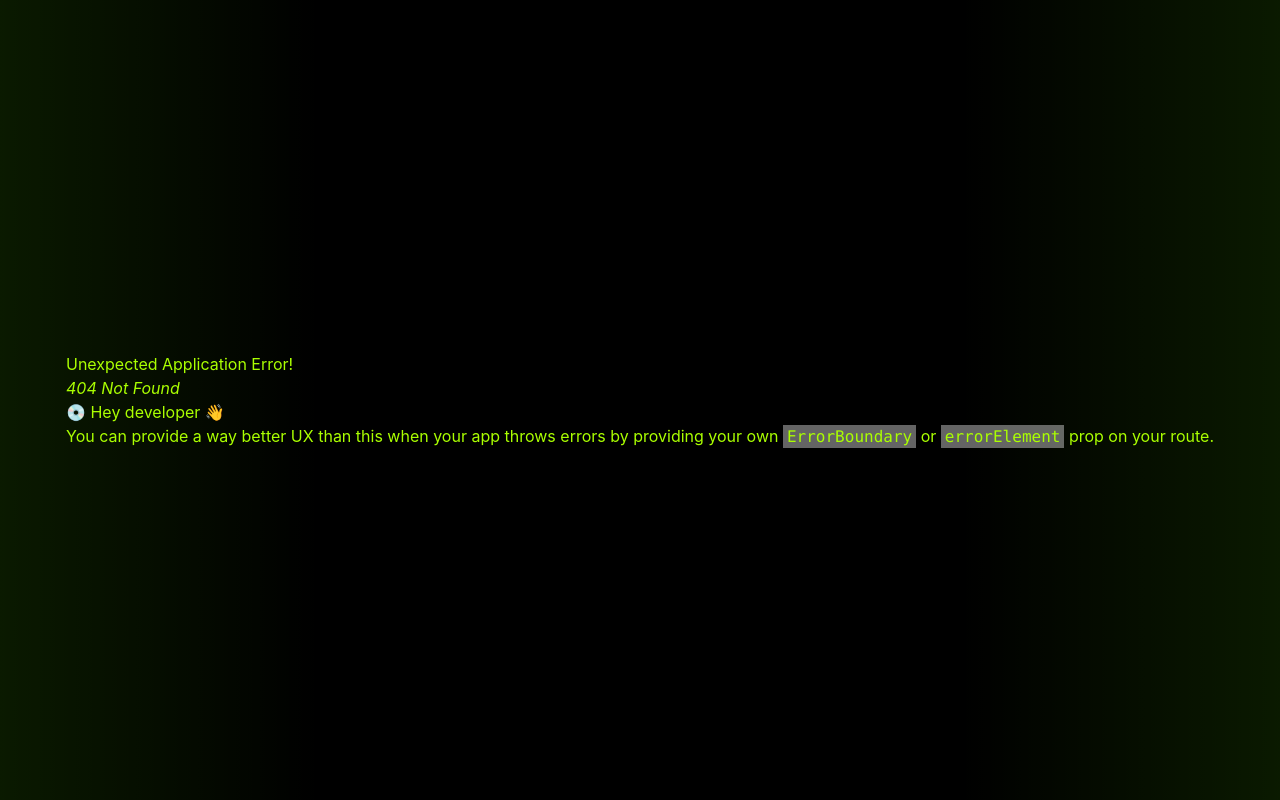
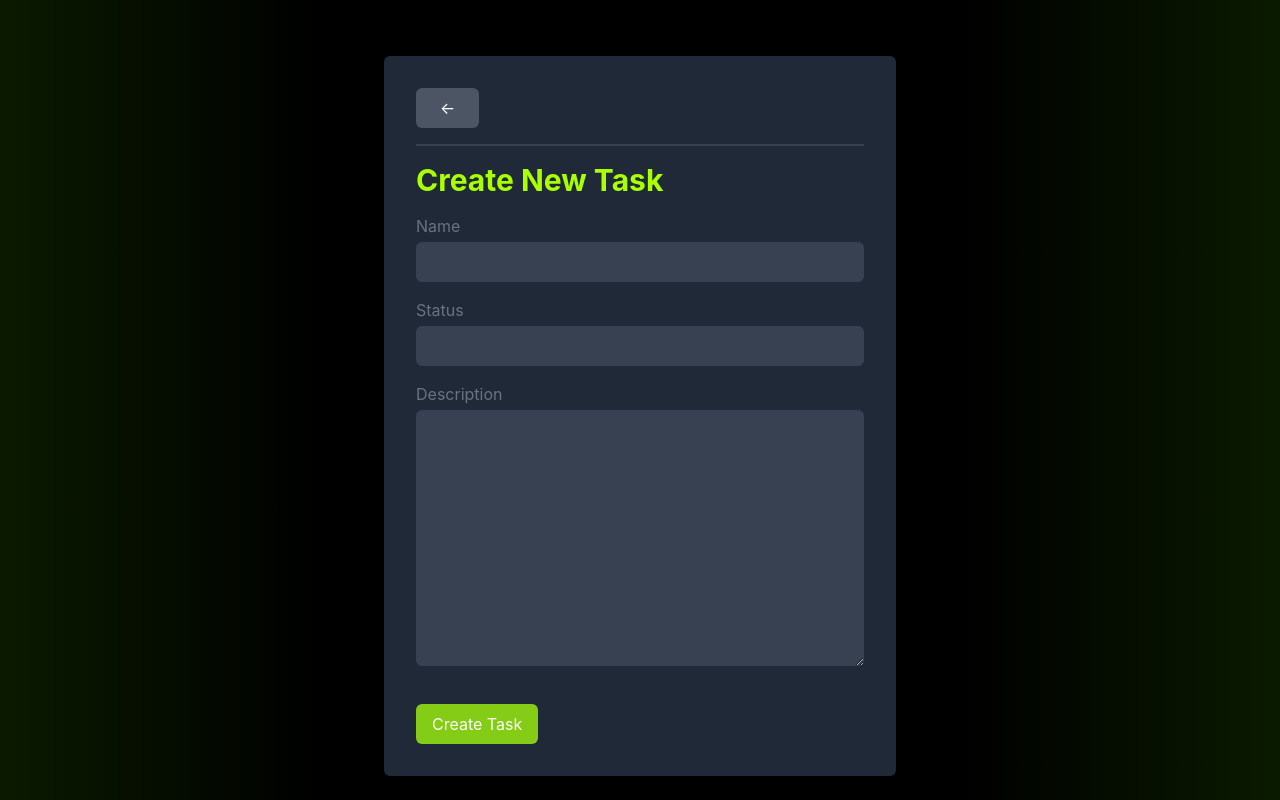
Before and after one commit to roel204/TasksReact, a React (Vite) app: page /TasksReact/create in a window 1280 px wide. Before the commit this address had no page. Built offline with nearby package versions, Linux system fonts and the light colour scheme.

Commit message:
Fixed issue by adding "/TasksReact/" to all routes. Fixed issue by changing Tailwind config.

```diff
--- a/src/App.jsx
+++ b/src/App.jsx
@@ -51,7 +51,7 @@ function App() {
             <div className="sticky top-0 z-10 bg-black pb-6 pt-4 px-6">
                 <div className="flex responsive-width">
                     <h1 className="text-4xl text-lime-400 font-bold mr-10">Tasks:</h1>
-                    <Link to="/create" className="block w-full bg-lime-500 text-white text-center py-2 px-4 rounded-md transition duration-300 hover:bg-lime-600">
+                    <Link to="/TasksReact/create" className="block w-full bg-lime-500 text-white text-center py-2 px-4 rounded-md transition duration-300 hover:bg-lime-600">
                         Create New Task
                     </Link>
                 </div>
--- a/src/CreatePage.jsx
+++ b/src/CreatePage.jsx
@@ -37,7 +37,7 @@ const CreatePage = () => {
                 const newTask = await response.json();
 
                 // Redirect to the details page of the newly created task
-                navigate(`/details/${newTask._id}`);
+                navigate(`/TasksReact/details/${newTask._id}`);
             } else {
                 console.error('Failed to create task:', response.status);
             }
@@ -49,7 +49,7 @@ const CreatePage = () => {
     return (
         <div className="responsive-width max-w-2xl mx-auto mt-8 p-8 bg-gray-800 rounded-md shadow-md">
             <div className="flex justify-between border-b-2 border-gray-700 pb-4">
-                <Link to="/" className="bg-gray-600 text-white py-2 px-6 rounded-md transition duration-300 hover:bg-gray-700">
+                <Link to="/TasksReact/" className="bg-gray-600 text-white py-2 px-6 rounded-md transition duration-300 hover:bg-gray-700">
                     &#8592;
                 </Link>
             </div>
--- a/src/DetailsPage.jsx
+++ b/src/DetailsPage.jsx
@@ -45,7 +45,7 @@ const DetailsPage = () => {
             });
 
             if (response.ok) {
-                navigate('/');
+                navigate('/TasksReact/');
             } else {
                 console.error('Failed to delete task:', response.status);
             }
@@ -71,10 +71,10 @@ const DetailsPage = () => {
             <div className="responsive-width max-w-2xl mx-auto mt-8 p-8 bg-gray-800 rounded-md shadow-md">
                 {/*Div with back, edit, delete button*/}
                 <div className="flex justify-between border-b-2 border-gray-700 pb-4">
-                    <Link to="/" className="bg-gray-600 text-white py-2 px-6 rounded-md transition duration-300 hover:bg-gray-700">
+                    <Link to="/TasksReact/" className="bg-gray-600 text-white py-2 px-6 rounded-md transition duration-300 hover:bg-gray-700">
                         &#8592;
                     </Link>
-                    <Link to={`/edit/${task._id}`} className="bg-blue-500 text-white py-2 px-6 rounded-md transition duration-300 hover:bg-blue-600">
+                    <Link to={`/TasksReact/edit/${task._id}`} className="bg-blue-500 text-white py-2 px-6 rounded-md transition duration-300 hover:bg-blue-600">
                         Edit
                     </Link>
                     <button onClick={showConfirmationPopup} className="bg-red-500 text-white py-2 px-6 rounded-md transition duration-300 hover:bg-red-600">
--- a/src/EditPage.jsx
+++ b/src/EditPage.jsx
@@ -61,7 +61,7 @@ const EditPage = () => {
 
             if (response.ok) {
                 // Redirect to the details page of the updated task
-                navigate(`/details/${taskId}`);
+                navigate(`/TasksReact/details/${taskId}`);
             } else {
                 console.error('Failed to update task:', response.status);
             }
@@ -73,7 +73,7 @@ const EditPage = () => {
     return (
         <div className="responsive-width max-w-2xl mx-auto mt-8 p-8 bg-gray-800 rounded-md shadow-md">
             <div className="flex justify-between border-b-2 border-gray-700 pb-4">
-                <Link to={`/details/${taskId}`} className="bg-gray-600 text-white py-2 px-6 rounded-md transition duration-300 hover:bg-gray-700">
+                <Link to={`/TasksReact/details/${taskId}`} className="bg-gray-600 text-white py-2 px-6 rounded-md transition duration-300 hover:bg-gray-700">
                     &#8592;
                 </Link>
             </div>
--- a/src/TaskCard.jsx
+++ b/src/TaskCard.jsx
@@ -24,7 +24,7 @@ const TaskCard = ({task, getTasks}) => {
     };
 
     return (
-        <Link to={`/details/${task.id}`}>
+        <Link to={`/TasksReact/details/${task.id}`}>
             <div className="responsive-width bg-gray-800 p-4 rounded-md cursor-pointer transition duration-100 transform hover:scale-105 mb-4 relative">
                 <div className="flex justify-between items-center mb-2">
                     <h3 className="text-xl font-semibold text-lime-400">{task.name}</h3>
--- a/tailwind.config.js
+++ b/tailwind.config.js
@@ -1,8 +1,6 @@
 /** @type {import('tailwindcss').Config} */
-const defaultConfig = require('tailwindcss/defaultConfig');
 
 module.exports = {
-  ...defaultConfig,
   content: [
       './src/**/*.{js,jsx,ts,tsx}',
       './src/index.css'
```
Also changed, not shown: src/main.jsx (+4 -4 lines), 3 other files (tests, documents, lock files or other folders).
